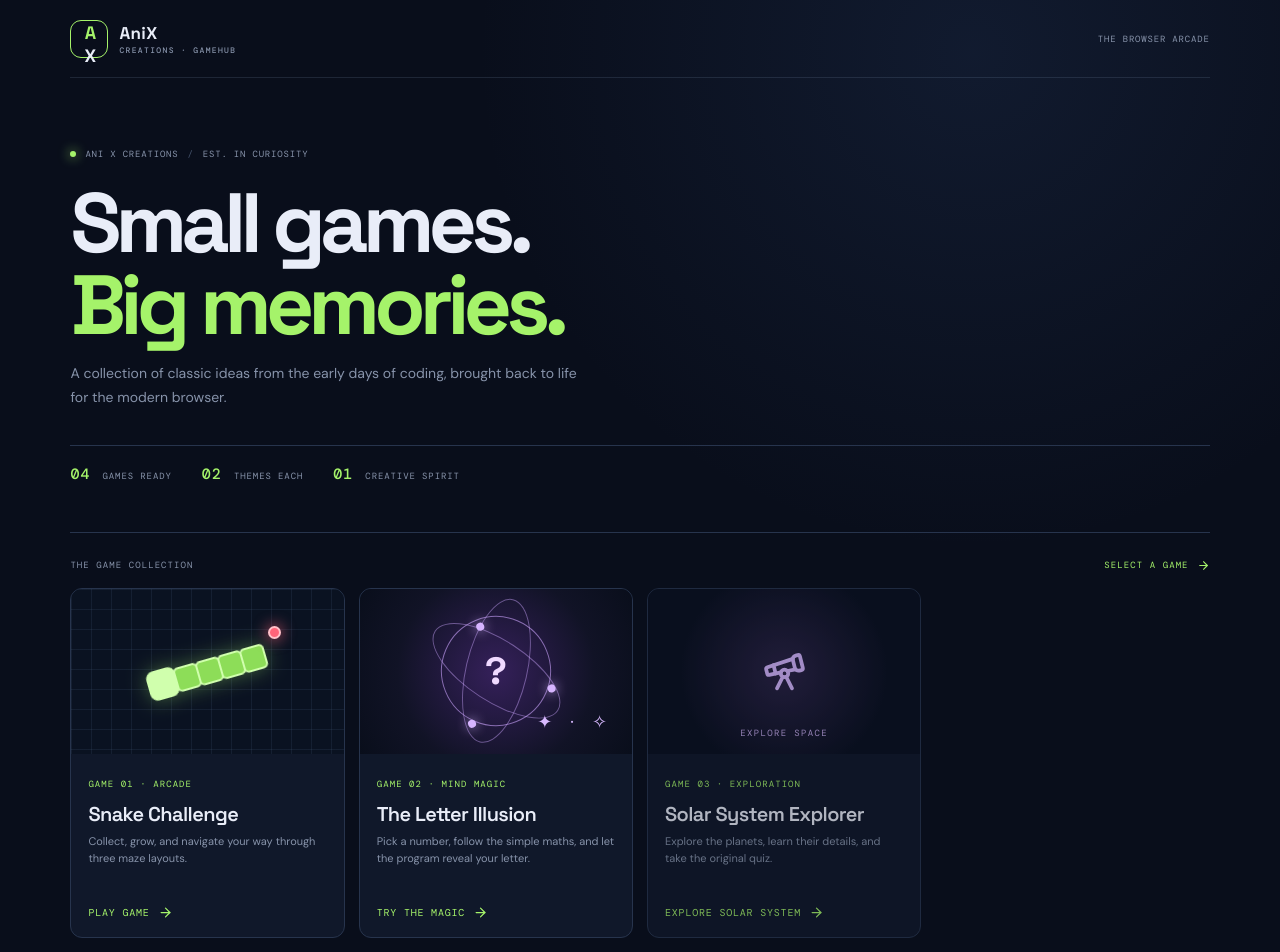
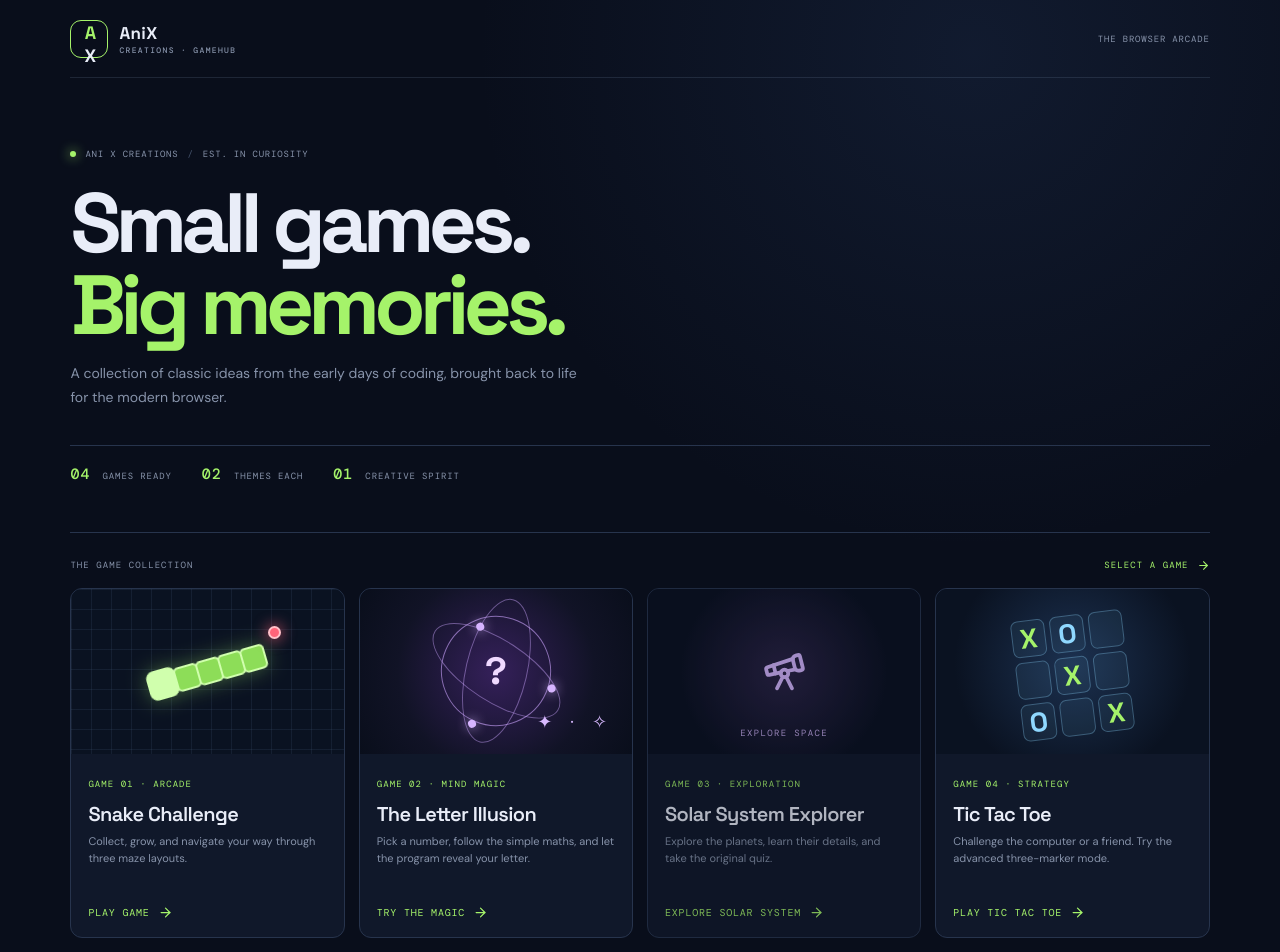
Before and after one commit to AniX-Creations/GameHub, a React (Vite) app: page / in a window 1280 px wide. Shown: the top 952 px of the page. Built offline with nearby package versions, Linux system fonts and the light colour scheme.

Commit message:
Add Tic Tac Toe game card to GameHub

```diff
--- a/src/App.tsx
+++ b/src/App.tsx
@@ -81,6 +81,15 @@ export default function App() {
               <span className="hub-card-link">EXPLORE SOLAR SYSTEM <ArrowRight size={15} /></span>
             </div>
           </button>
+          <button className="hub-game-card ttt-hub-card" onClick={() => setSelectedGame("tictactoe")}>
+            <div className="hub-card-art ttt-art"><div className="ttt-mini-board"><i>X</i><i>O</i><i></i><i></i><i>X</i><i></i><i>O</i><i></i><i>X</i></div></div>
+            <div className="hub-card-copy">
+              <span className="step-tag">GAME 04 · STRATEGY</span>
+              <h2>Tic Tac Toe</h2>
+              <p>Challenge the computer or a friend. Try the advanced three-marker mode.</p>
+              <span className="hub-card-link">PLAY TIC TAC TOE <ArrowRight size={15} /></span>
+            </div>
+          </button>
         </div>
       </section>
 
```
